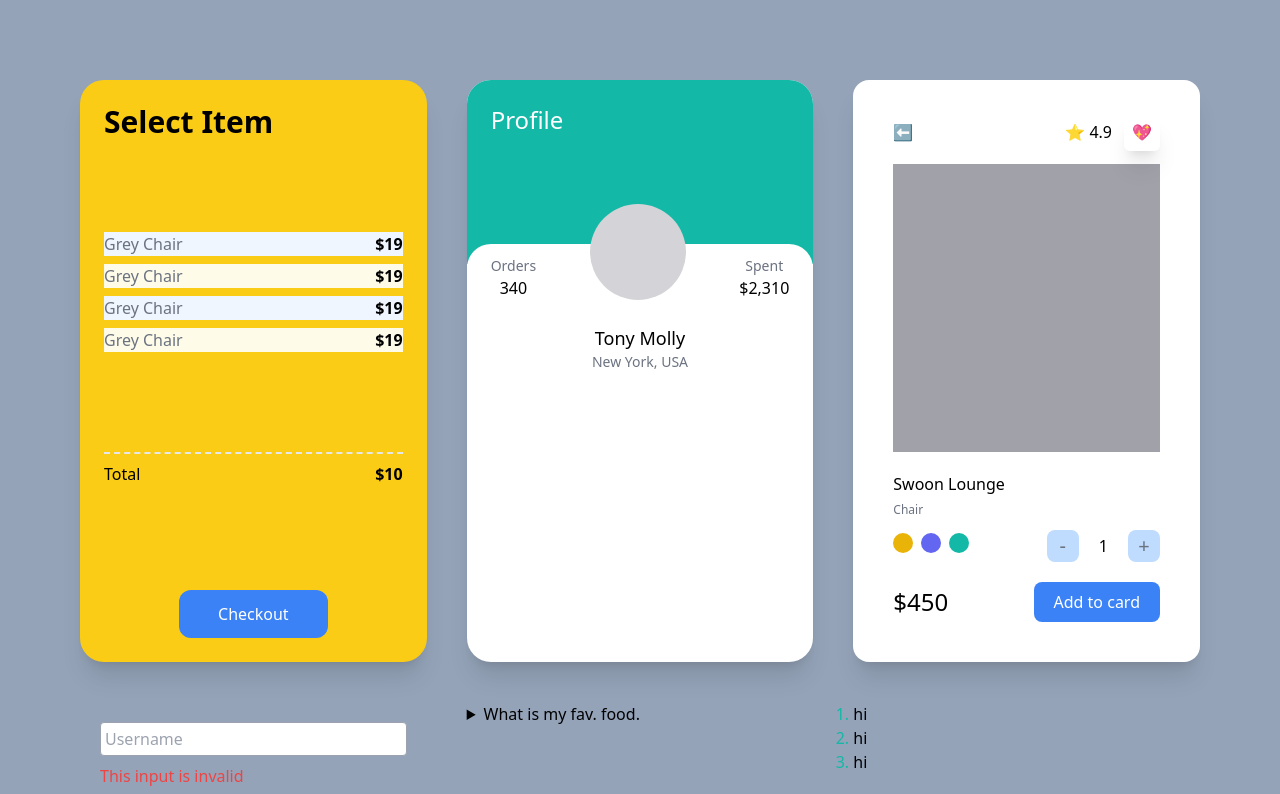
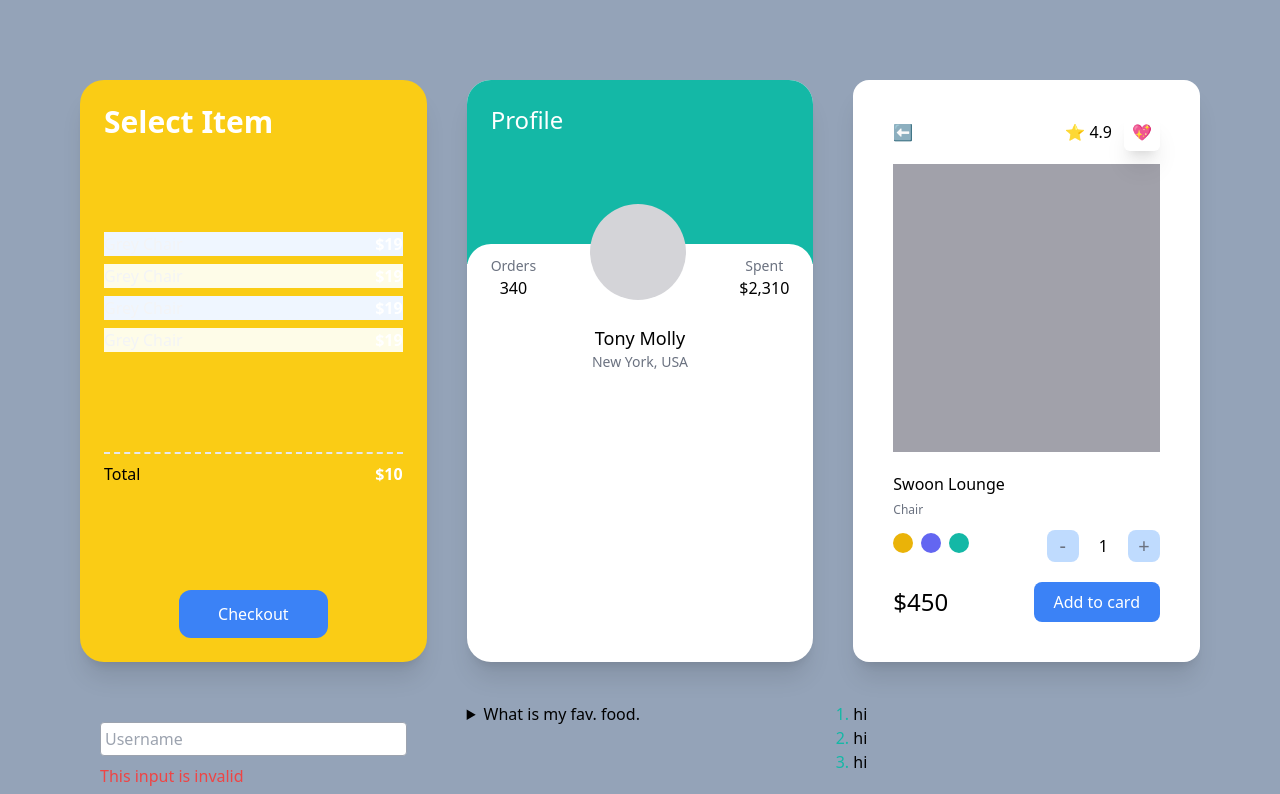
Before and after one commit to Rootjang92/carrot-market-clone, a Next.js app: page / in a window 1280 px wide. Shown: the top 794 px of the page. Built offline with nearby package versions, Linux system fonts and the light colour scheme.

Commit message:
dark mode 설정 방법

```diff
--- a/pages/index.tsx
+++ b/pages/index.tsx
@@ -3,22 +3,22 @@ import type { NextPage } from "next";
 const Home: NextPage = () => {
   return (
     <div className="grid min-h-screen gap-10 bg-slate-400 py-20 px-20 lg:grid-cols-2 xl:grid-cols-3 xl:place-content-center">
-      <div className="flex flex-col justify-between rounded-3xl bg-white p-6 shadow-xl sm:bg-red-400 md:bg-teal-400 lg:col-span-2 lg:bg-indigo-400 xl:col-span-1 xl:bg-yellow-400 2xl:bg-pink-400">
-        <span className="text-3xl font-semibold">Select Item</span>
+      <div className="flex flex-col dark justify-between rounded-3xl bg-white p-6 shadow-xl sm:bg-red-400 md:bg-teal-400 lg:col-span-2 lg:bg-indigo-400 xl:col-span-1 xl:bg-yellow-400 2xl:bg-pink-400">
+        <span className="text-3xl font-semibold dark:text-white">Select Item</span>
         <ul>
           {[1, 2, 3, 4].map((i) => (
             <div
               key={i}
               className="my-2 flex justify-between first:bg-teal-50 last:bg-amber-50 odd:bg-blue-50 even:bg-yellow-50"
             >
-              <span className="text-gray-500">Grey Chair</span>
-              <span className="font-semibold">$19</span>
+              <span className="text-gray-500 dark:text-gray-100">Grey Chair</span>
+              <span className="font-semibold dark:text-white">$19</span>
             </div>
           ))}
         </ul>
         <div className="mt-2 flex justify-between border-t-2 border-dashed pt-2">
           <span>Total</span>
-          <span className="font-semibold">$10</span>
+          <span className="font-semibold dark:text-white">$10</span>
         </div>
         <button className="mx-auto mt-5 flex w-2/4 items-center justify-center rounded-xl bg-blue-500 p-3 text-white hover:bg-teal-500 hover:text-black focus:text-red-500 active:bg-yellow-500">
           Checkout
--- a/tailwind.config.js
+++ b/tailwind.config.js
@@ -7,5 +7,6 @@ module.exports = {
   theme: {
     extend: {},
   },
+  darkMode: "class", // media: os, class: 수동 설정 가능
   plugins: [],
 };
```
